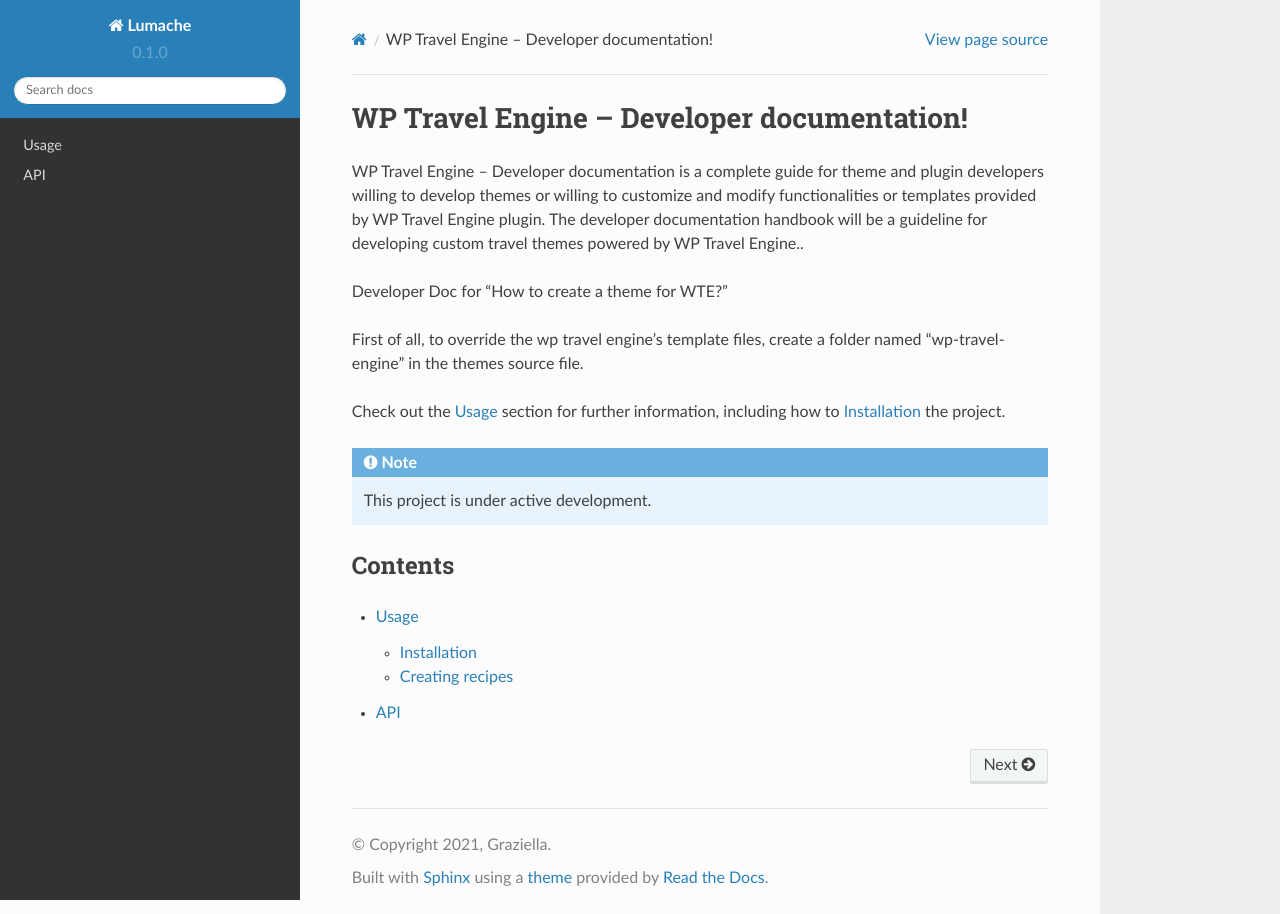
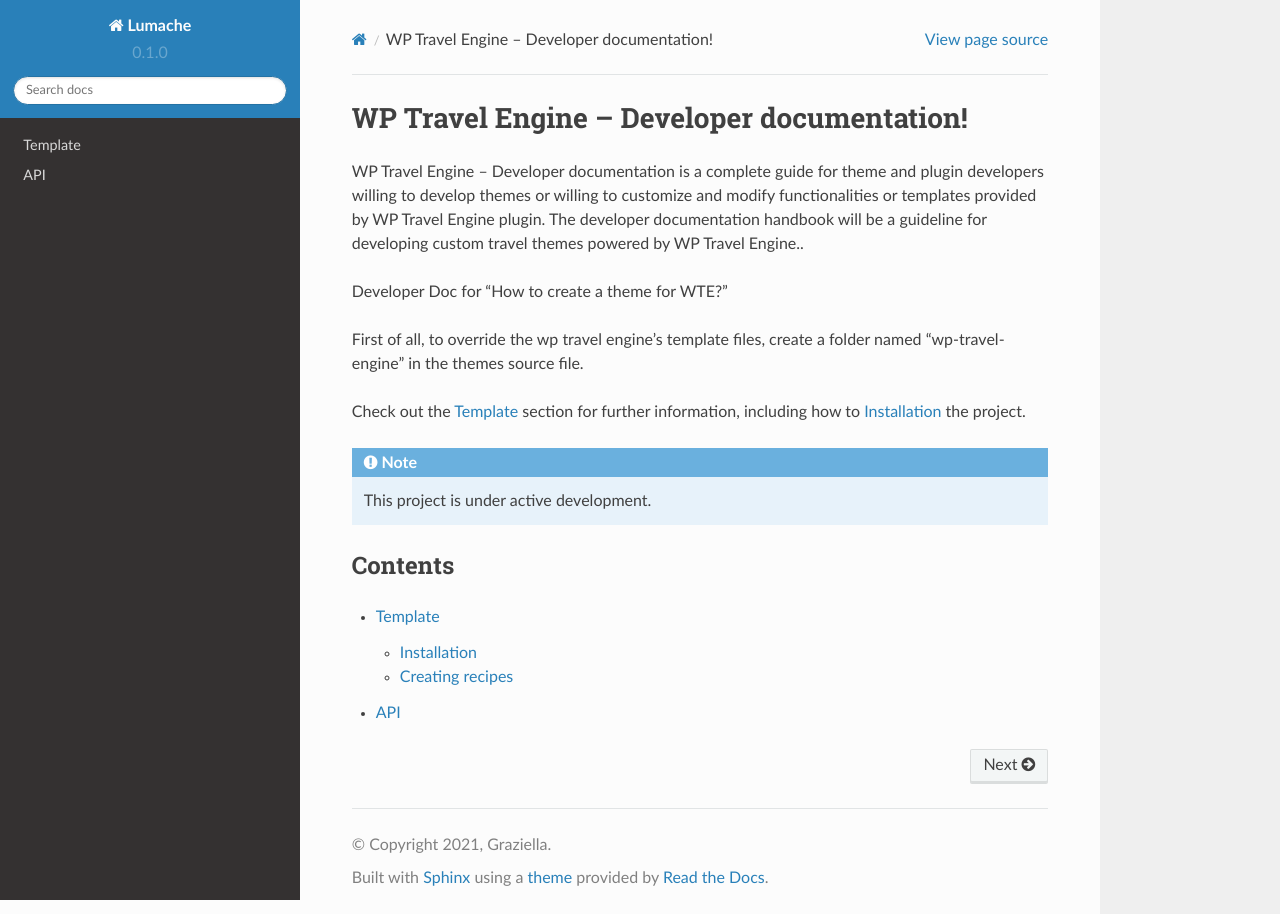
Before and after one commit to IchchhaLC/wte-developer-doc, a Sphinx documentation site: the page built from docs/source/index.rst, in a window 1280 px wide. Built offline with Sphinx 7.4.7 and the Read the Docs theme 2.0.0, drawn with Linux system fonts in a browser that asks for light colours.

Commit message:
fix:refinement

```diff
--- a/docs/source/index.rst
+++ b/docs/source/index.rst
@@ -8,7 +8,7 @@ Developer Doc for “How to create a theme for WTE?”
 First of all, to override the wp travel engine’s template files, create a folder named “wp-travel-engine” in the themes source file.
 
 
-Check out the :doc:`usage` section for further information, including
+Check out the :doc:`template` section for further information, including
 how to :ref:`installation` the project.
 
 .. note::
@@ -20,5 +20,5 @@ Contents
 
 .. toctree::
 
-   usage
+   template
    api
```
